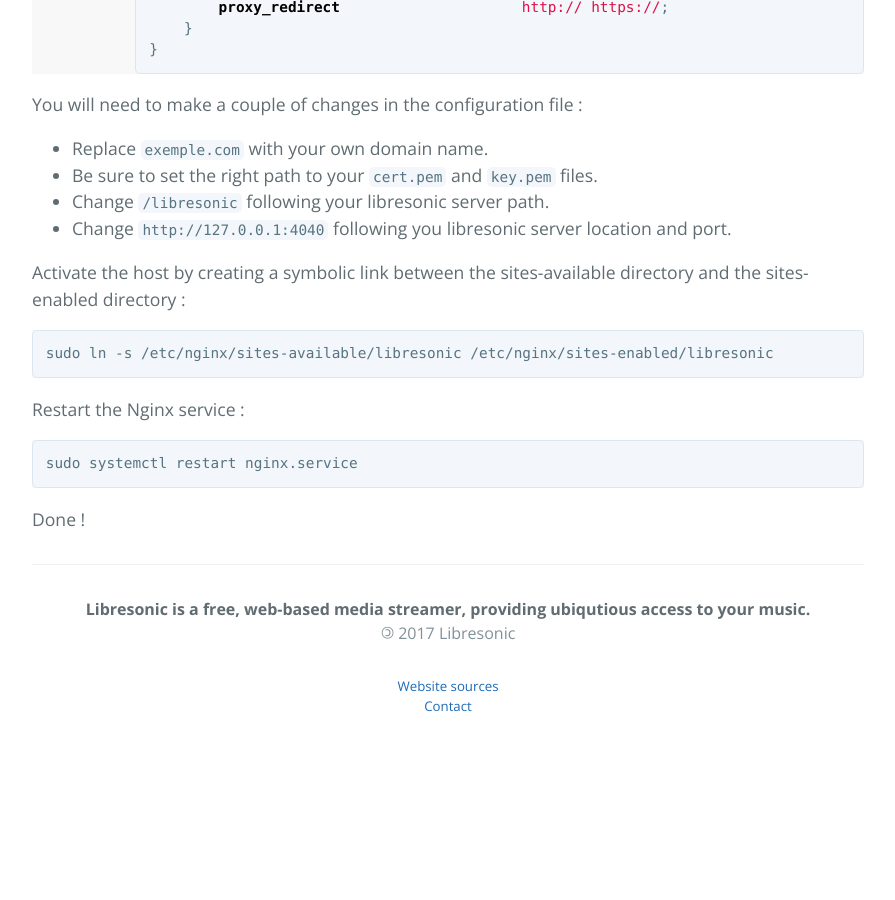
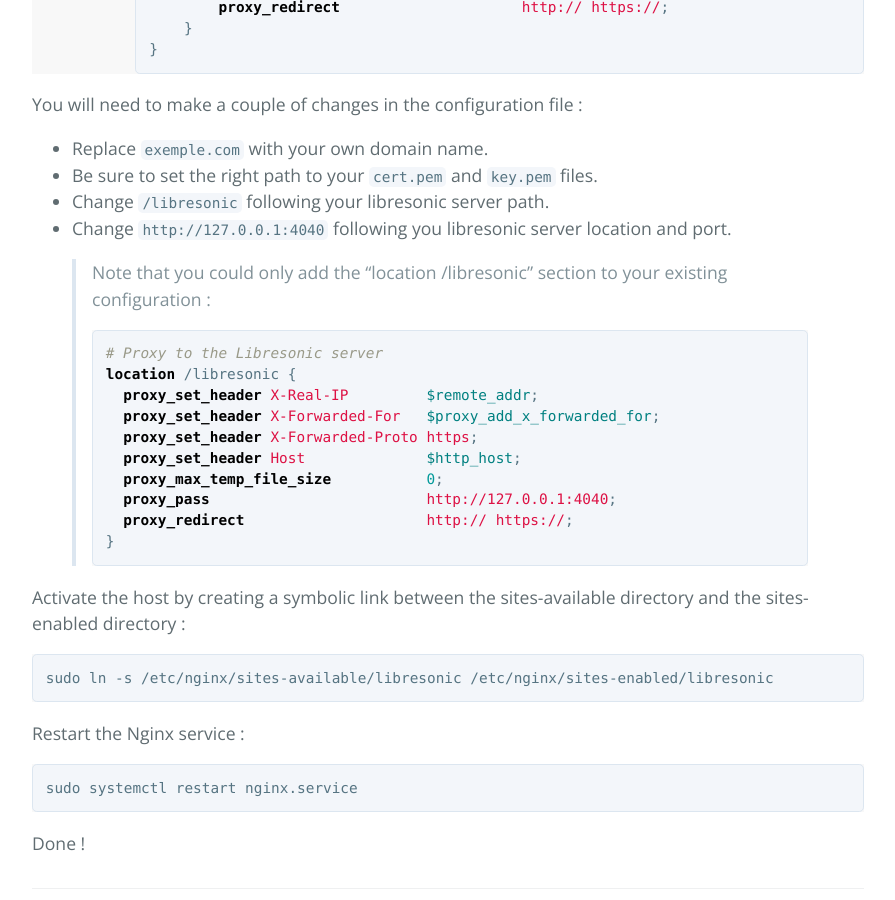
Before and after one commit to airsonic/airsonic.github.io, a Jekyll site: the page built from wiki/proxy/20_nginx.md, in a window 1280 px wide and 900 px high, scrolled down 867 px. Shown: the whole window, without its empty margins (192-1087 px from the left). Built offline with Jekyll 4.4.1, drawn with Linux system fonts in a browser that asks for light colours; before the commit the page ends 1632 px from its top, so only the background shows below that.

Commit message:
Add details to Nginx proxy wiki page

````diff
--- a/wiki/proxy/20_nginx.md
+++ b/wiki/proxy/20_nginx.md
@@ -45,6 +45,19 @@ You will need to make a couple of changes in the configuration file :
 * Be sure to set the right path to your `cert.pem` and `key.pem` files.
 * Change `/libresonic` following your libresonic server path.
 * Change `http://127.0.0.1:4040` following you libresonic server location and port.
+> Note that you could only add the "location /libresonic" section to your existing configuration :
+```nginx
+# Proxy to the Libresonic server
+location /libresonic {
+    proxy_set_header X-Real-IP         $remote_addr;
+    proxy_set_header X-Forwarded-For   $proxy_add_x_forwarded_for;
+    proxy_set_header X-Forwarded-Proto https;
+    proxy_set_header Host              $http_host;
+    proxy_max_temp_file_size           0;
+    proxy_pass                         http://127.0.0.1:4040;
+    proxy_redirect                     http:// https://;
+}
+```
 
 Activate the host by creating a symbolic link between the sites-available directory and the sites-enabled directory :
 ```
````
